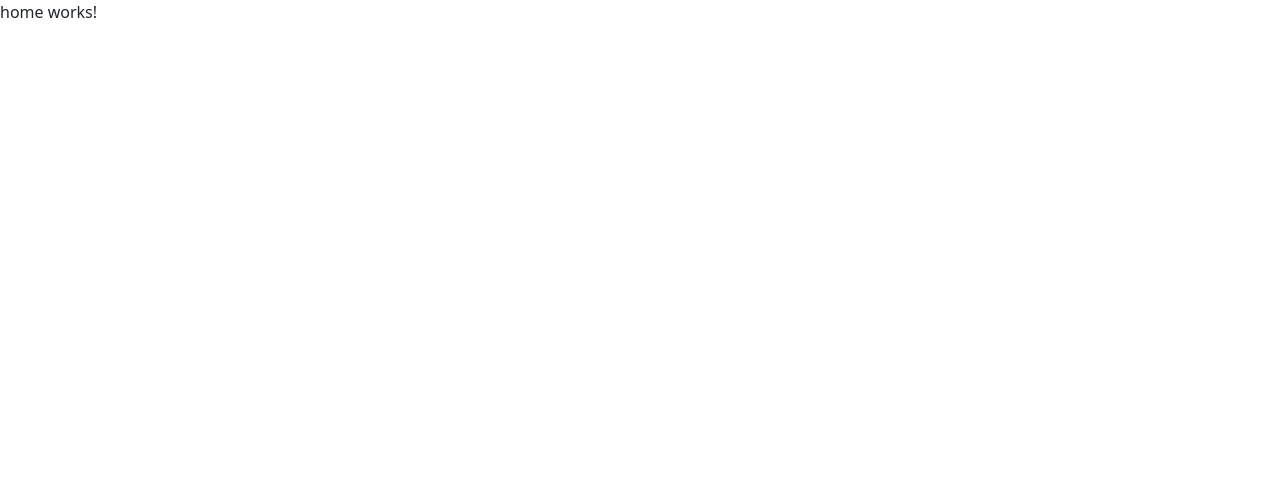
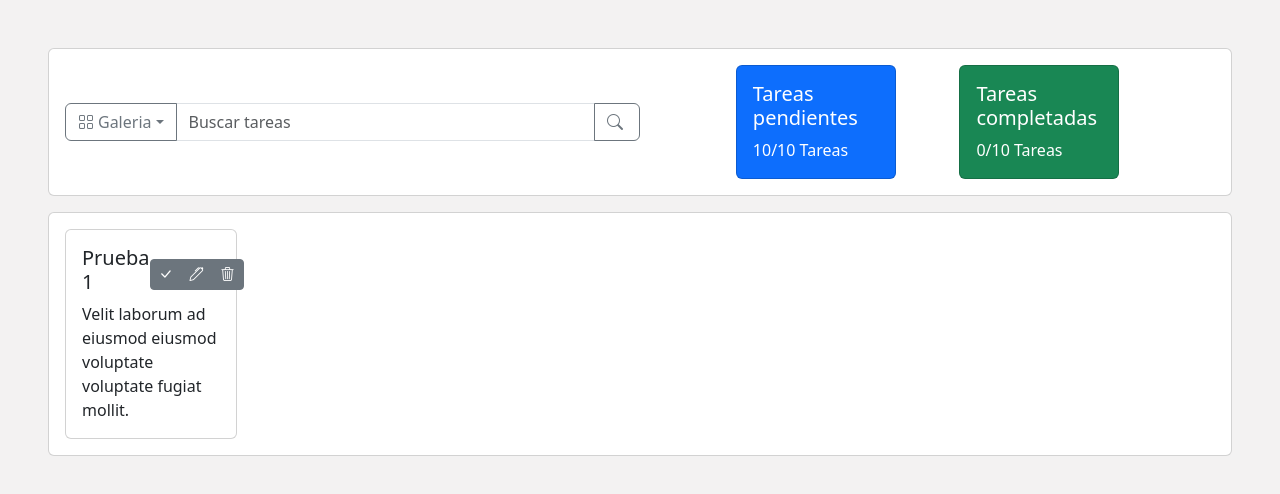
Before and after one commit to Sixman39/prueba_tecnica_tareas, an Angular app: page / in a window 1280 px wide. Shown: the top 494 px of the page. Built offline with nearby package versions, Linux system fonts and the light colour scheme.

Commit message:
build: se inicio con la maquetacion y se agrego integracion con bootstrap

```diff
--- a/angular.json
+++ b/angular.json
@@ -32,10 +32,14 @@
               }
             ],
             "styles": [
+              "node_modules/bootstrap-icons/font/bootstrap-icons.css",
               "node_modules/bootstrap/dist/css/bootstrap.min.css",
               "src/styles.scss"
             ],
-            "scripts": []
+            "scripts": [
+              "node_modules/bootstrap/dist/js/bootstrap.min.js",
+              "node_modules/bootstrap/dist/js/bootstrap.bundle.min.js"
+            ]
           },
           "configurations": {
             "production": {
--- a/package.json
+++ b/package.json
@@ -27,6 +27,7 @@
     "@angular-devkit/build-angular": "^19.2.3",
     "@angular/cli": "^19.2.3",
     "@angular/compiler-cli": "^19.2.0",
+    "@types/bootstrap": "^5.2.10",
     "@types/jasmine": "~5.1.0",
     "jasmine-core": "~5.6.0",
     "karma": "~6.4.0",
--- a/src/app/components/home/home.component.html
+++ b/src/app/components/home/home.component.html
@@ -1 +1,52 @@
-<p>home works!</p>
+<section class="mt-5 mb-3 mx-5">
+  <div class="card py-3">
+    <div class="d-flex justify-content-start align-items-center mx-3">
+      <div class="col-6">
+        <div class="input-group">
+          <button class="btn btn-outline-secondary dropdown-toggle" type="button" data-bs-toggle="dropdown" aria-expanded="false"><i class="bi bi-grid me-1"></i>Galeria</button>
+          <ul class="dropdown-menu">
+            <li><a class="dropdown-item" href="#"><i class="bi bi-grid me-1"></i>Galeria</a></li>
+            <li><a class="dropdown-item" href="#"><i class="bi bi-layout-split me-1"></i>Tablero</a></li>
+          </ul>
+          <input type="text" class="form-control" placeholder="Buscar tareas">
+          <button class="btn btn-outline-secondary" type="button" id="button-addon2"><i class="bi bi-search me-1"></i></button>
+        </div>
+      </div>
+      <div class="col-1"></div>
+      <div class="col-4 d-flex flex-row justify-content-evenly">
+          <div class="card bg-primary task col-5">
+            <div class="card-body text-white">
+              <h5 class="card-title">Tareas pendientes</h5>
+              <p class="card-text">10/10 Tareas</p>
+            </div>
+          </div>
+          <div class="col-2"></div>
+          <div class="card bg-success task col-5">
+            <div class="card-body text-white">
+              <h5 class="card-title">Tareas completadas</h5>
+              <p class="card-text">0/10 Tareas</p>
+            </div>
+          </div>
+      </div>
+    </div>
+  </div>
+</section>
+<section class="mx-5">
+  <div class="card p-3">
+    <div class="row">
+      <div class="col-2">
+        <div class="card p-3">
+          <div class="d-flex flex-row justify-content-evenly align-items-center">
+            <h5 class="card-title">Prueba 1</h5>
+            <div class="btn-group btn-group-sm" role="group">
+              <button type="button" class="btn btn-secondary" data-bs-toggle="tooltip" data-bs-placement="top" data-bs-title="Completar tarea"><i class="bi bi-check-lg"></i></button>
+              <button type="button" class="btn btn-secondary" data-bs-toggle="tooltip" data-bs-placement="top" data-bs-title="Editar tarea"><i class="bi bi-pen"></i></button>
+              <button type="button" class="btn btn-secondary" data-bs-toggle="tooltip" data-bs-placement="top" data-bs-title="Eliminar Tarea"><i class="bi bi-trash3"></i></button>
+            </div>
+          </div>
+          <p class="card-text">Velit laborum ad eiusmod eiusmod voluptate voluptate fugiat mollit.</p>
+        </div>
+      </div>
+    </div>
+  </div>
+</section>
--- a/src/app/components/home/home.component.scss
+++ b/src/app/components/home/home.component.scss
@@ -0,0 +1,3 @@
+.task{
+  cursor: pointer;
+}
--- a/src/app/components/home/home.component.ts
+++ b/src/app/components/home/home.component.ts
@@ -1,4 +1,5 @@
-import { Component } from '@angular/core';
+import { AfterViewInit, Component, OnInit } from '@angular/core';
+import { Tooltip } from 'bootstrap';
 
 @Component({
   selector: 'app-home',
@@ -6,6 +7,11 @@ import { Component } from '@angular/core';
   templateUrl: './home.component.html',
   styleUrl: './home.component.scss'
 })
-export class HomeComponent {
+export class HomeComponent implements AfterViewInit {
+
+  ngAfterViewInit() {
+    const tooltipTriggerList = [].slice.call(document.querySelectorAll('[data-bs-toggle="tooltip"]'));
+    const tooltipList = tooltipTriggerList.map(tooltipTriggerEl => new Tooltip(tooltipTriggerEl));
+  }
 
 }
--- a/src/index.html
+++ b/src/index.html
@@ -9,5 +9,6 @@
 </head>
 <body>
   <app-root></app-root>
+  <script src="node_modules/bootstrap/dist/js/bootstrap.bundle.min.js"></script>
 </body>
 </html>
--- a/src/styles.scss
+++ b/src/styles.scss
@@ -1,2 +1,12 @@
 /* You can add global styles to this file, and also import other style files */
 @import url('https://fonts.googleapis.com/css2?family=Roboto:wght@400;700&display=swap');
+
+$background-color: #f3f2f2;
+html,
+body {
+  background-color: $background-color;
+  position: relative;
+  overflow: hidden;
+  height: 100vh;
+  width: 100vw;
+}
```
Also changed, not shown: 1 other file (tests, documents, lock files or other folders).
